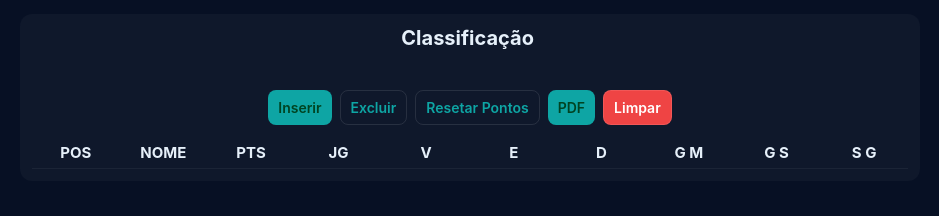
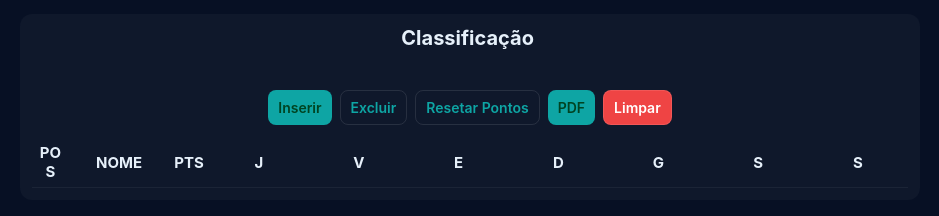
Before and after one commit to KayquePerinetti/Serie_B, a plain HTML site: page index.html in a window 1280 px wide. Shown: the whole page, without its empty margins (170-1109 px from the left). Drawn offline with nearby package versions, Linux system fonts and the light colour scheme.

Commit message:
Update index.html

```diff
--- a/index.html
+++ b/index.html
@@ -83,6 +83,15 @@
       width: 40px;
       margin: 0px 0px -14px 0px;
     }
+    .nome{
+      width: 100px;
+    }
+    .pts{
+      width: 40px;
+    }
+    .pos{
+      width: 37px;
+    }
   </style>
 </head>
 
@@ -102,16 +111,16 @@
     <table id="table">
       <thead>
         <tr>
-          <th>POS</th>
-          <th>NOME</th>
-          <th>PTS</th>
-          <th>JG</th>
+          <th class="pos">POS</th>
+          <th class="nome">NOME</th>
+          <th class="pts">PTS</th>
+          <th>J</th>
           <th>V</th>
           <th>E</th>
           <th>D</th>
-          <th>G M</th>
-          <th>G S</th>
-          <th>S G</th>
+          <th>G</th>
+          <th>S</th>
+          <th>S</th>
         </tr>
       </thead>
       <tbody></tbody>
```
